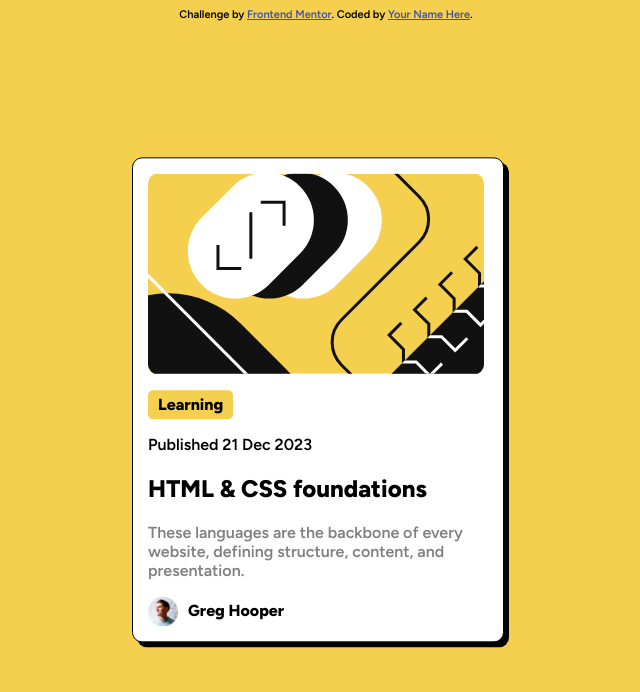
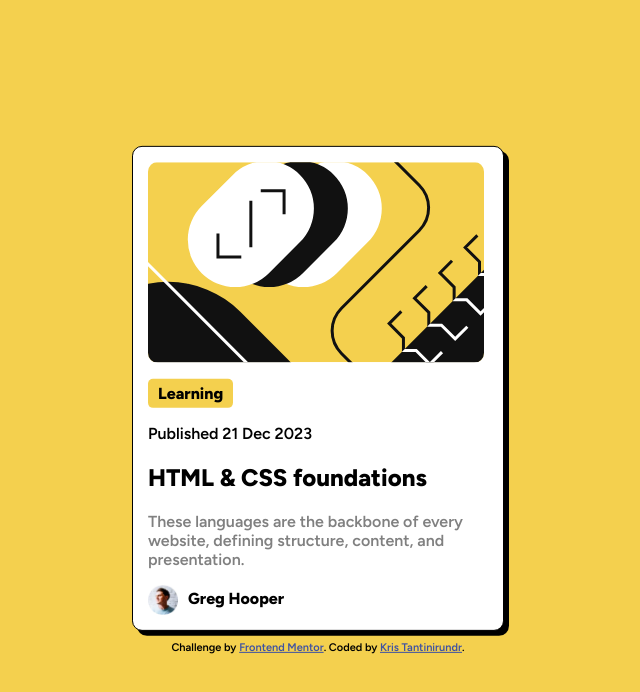
Before and after one commit to kurissu/FrontEnd, a plain HTML site: page blog-preview-card-main/index.html in a window 1280 px wide. Shown: the whole page, without its empty margins (322-962 px from the left). Drawn offline with Linux system fonts and the light colour scheme.

Commit message:
final fix

```diff
--- a/blog-preview-card-main/index.html
+++ b/blog-preview-card-main/index.html
@@ -14,12 +14,13 @@
 
   <!-- Feel free to remove these styles or customise in your own stylesheet 👍 -->
   <style>
-    .attribution { font-size: 11px; text-align: center; }
+    .attribution { margin-top:10px; font-size: 11px; text-align: center; }
     .attribution a { color: hsl(228, 45%, 44%); }
 
   </style>
 </head>
 <body>
+  <main>
     <div class="card">
       <img src="./assets/images/illustration-article.svg">
       <div class="tag">Learning</div>
@@ -30,7 +31,8 @@
     </div>
     <div class="attribution">
       Challenge by <a href="https://www.frontendmentor.io?ref=challenge" target="_blank">Frontend Mentor</a>.
-    Coded by <a href="#">Your Name Here</a>.
+      Coded by <a href="#">Kris Tantinirundr</a>.
     </div>
+  </main>
 </body>
 </html>
--- a/blog-preview-card-main/style.css
+++ b/blog-preview-card-main/style.css
@@ -15,11 +15,13 @@ img{
     font-weight: bold;
     border-radius: 5px;
 }
-.card{
+main{
     position: absolute;
     top: 50%;
     left: 50%;
     transform: translate(-50%, -50%);
+}
+.card{
     align-items: center;
     background-color: white;
     border: 1px solid black;
```
Lines whose indentation alone changed are shown as unchanged.
